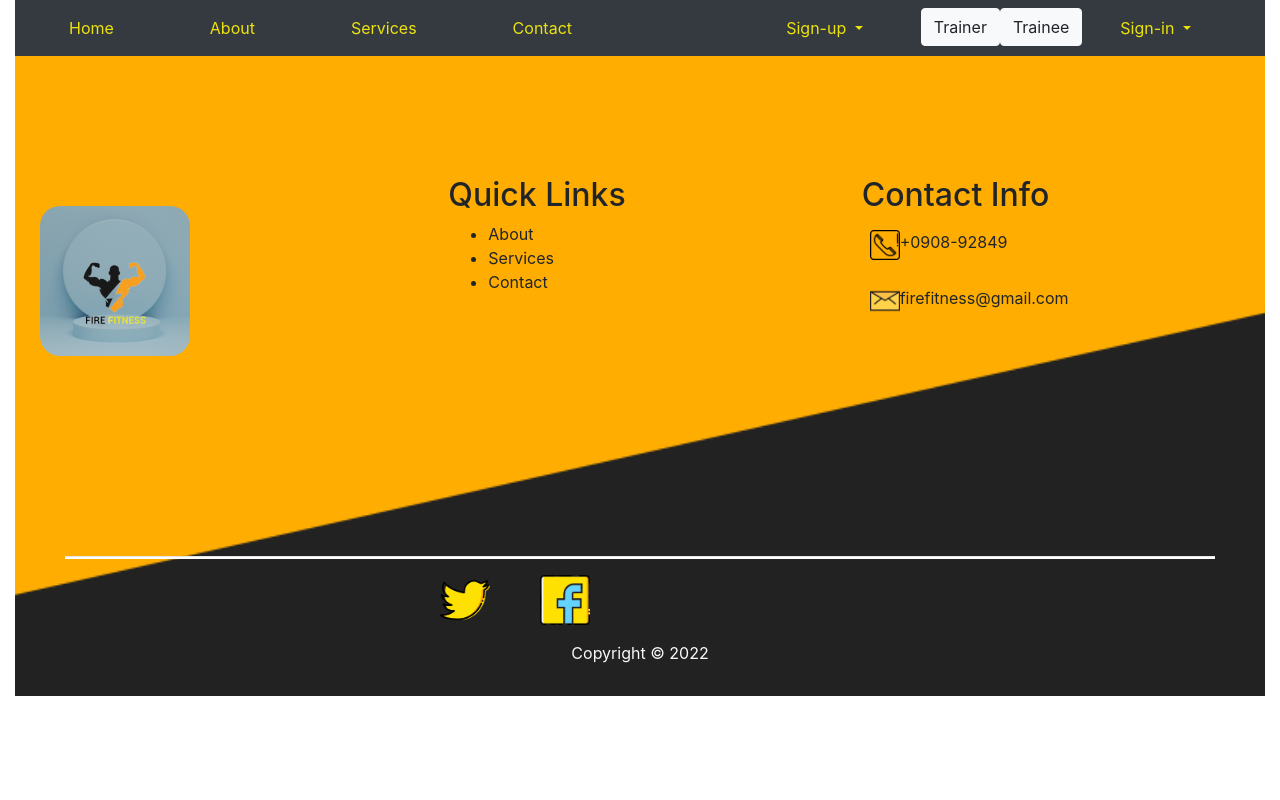
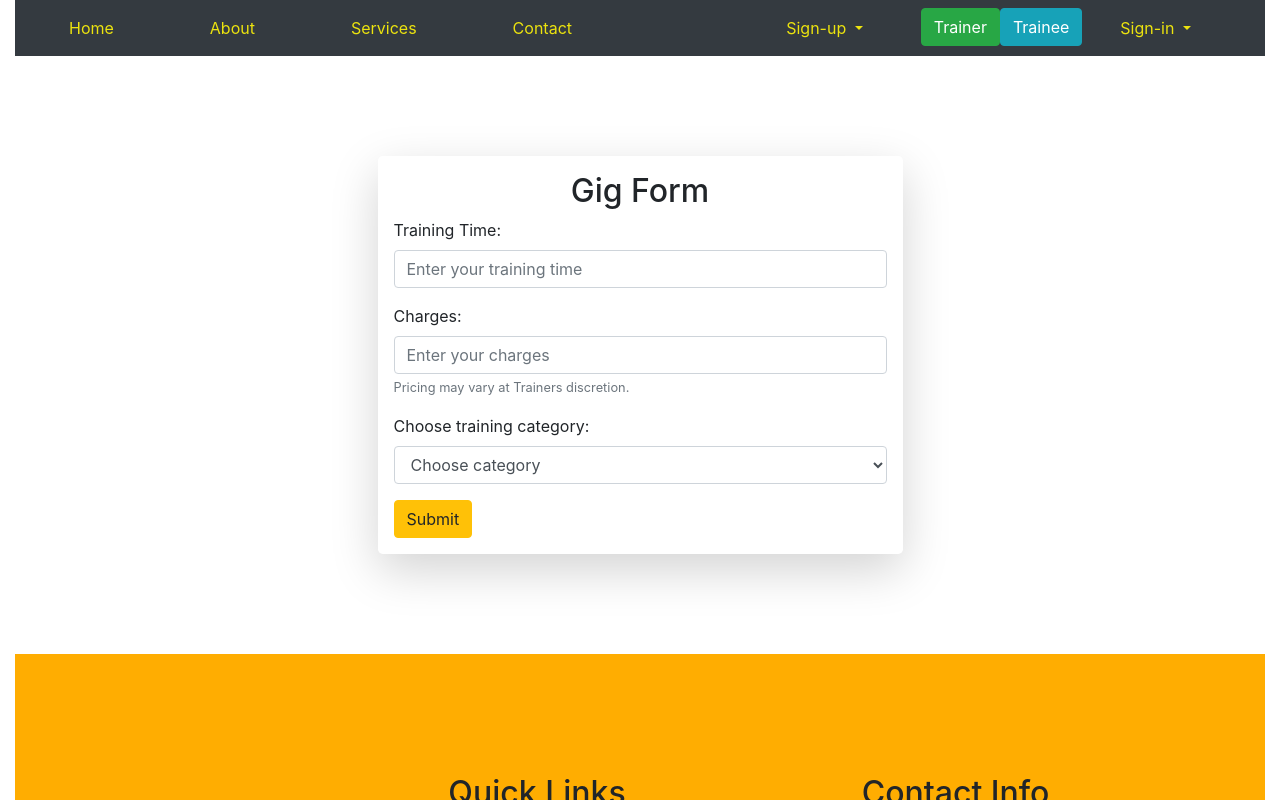
Before and after one commit to melodytowett/Keep-fit, an Angular app in the folder frontend/: page /create-gig in a window 1280 px wide. Before the commit this address led to /. Shown: the top 800 px of the page. Built offline with nearby package versions, Linux system fonts and the light colour scheme.

Commit message:
Finalizing on the Frontend

```diff
--- a/frontend/src/app/app-routing.module.ts
+++ b/frontend/src/app/app-routing.module.ts
@@ -3,11 +3,13 @@ import { RouterModule, Routes } from '@angular/router';
 import { TrainerComponent } from './trainer/trainer.component';
 import { TraineeComponent } from './trainee/trainee.component';
 import { HomeComponent } from './home/home.component';
+import { CreateGigComponent } from './create-gig/create-gig.component';
 
 const routes: Routes = [
   { path: 'trainer', component: TrainerComponent },
   { path: 'trainee', component: TraineeComponent },
-  { path: 'home', component: HomeComponent }
+  { path: 'home', component: HomeComponent },
+  { path: 'create-gig', component: CreateGigComponent }
 
 ];
 
--- a/frontend/src/app/app.module.ts
+++ b/frontend/src/app/app.module.ts
@@ -10,6 +10,7 @@ import { FooterComponent } from './footer/footer.component';
 import { TrainerComponent } from './trainer/trainer.component';
 import { TraineeComponent } from './trainee/trainee.component';
 import { HomeComponent } from './home/home.component';
+import { CreateGigComponent } from './create-gig/create-gig.component';
 
 
 @NgModule({
@@ -19,7 +20,8 @@ import { HomeComponent } from './home/home.component';
     FooterComponent,
     TrainerComponent,
     TraineeComponent,
-    HomeComponent
+    HomeComponent,
+    CreateGigComponent
   ],
   imports: [
     BrowserModule,
--- /dev/null
+++ b/frontend/src/app/create-gig/create-gig.component.css
@@ -0,0 +1,3 @@
+.gig-form {
+    margin: 100px;
+}
--- /dev/null
+++ b/frontend/src/app/create-gig/create-gig.component.html
@@ -0,0 +1,31 @@
+<div class="container-fluid">
+    <div class="gig-form d-flex justify-content-center">
+        <form class="w-50 shadow-lg p-3 rounded-lg">
+            <h2 class="light-yellow text-center">Gig Form</h2>
+            <div class="form-group">
+                <label for="exampleInputUsername1">Training Time:</label>
+                <input type="name" class="form-control" id="exampleInputName1" placeholder="Enter your training time">
+            </div>
+            <div class="form-group">
+                <label for="exampleInputEmail1">Charges:</label>
+                <input type="charges" class="form-control" id="exampleInputCharges1" aria-describedby="emailHelp"
+                    placeholder="Enter your charges">
+                <small id="emailHelp" class="form-text text-muted">Pricing may vary at Trainers discretion.
+                </small>
+            </div>
+            <div class="form-group">
+                <label for="exampleTrainingSelect1" data-live-search-placeholder="">Choose training category:</label>
+                <select class="form-control" id="exampleTrainingSelect1">
+                    <option value="" disabled selected hidden>Choose category</option>
+                    <option>Abs</option>
+                    <option>Back</option>
+                    <option>Cardio</option>
+                    <option>Chest</option>
+                </select>
+            </div>
+
+            <button type="submit" class="btn btn-warning">Submit</button>
+        </form>
+    </div>
+
+</div>
--- /dev/null
+++ b/frontend/src/app/create-gig/create-gig.component.ts
@@ -0,0 +1,15 @@
+import { Component, OnInit } from '@angular/core';
+
+@Component({
+  selector: 'app-create-gig',
+  templateUrl: './create-gig.component.html',
+  styleUrls: ['./create-gig.component.css']
+})
+export class CreateGigComponent implements OnInit {
+
+  constructor() { }
+
+  ngOnInit(): void {
+  }
+
+}
--- a/frontend/src/app/home/home.component.html
+++ b/frontend/src/app/home/home.component.html
@@ -35,7 +35,7 @@
                 <label for="exampleFormControlTextarea1">Message</label>
                 <textarea class="form-control" id="exampleFormControlTextarea1" rows="3" placeholder = "Enter your message"></textarea>
             </div>
-            <button type="submit" class="btn bg-light-yellow">Submit</button>
+            <button type="submit" class="btn btn-warning">Submit</button>
           </form>
     </div>
 
--- a/frontend/src/app/navigation-bar/navigation-bar.component.html
+++ b/frontend/src/app/navigation-bar/navigation-bar.component.html
@@ -33,10 +33,11 @@
                 </li>
 
                 <div>
-                    <a routerLink="/trainer"><button type="button" class="btn btn-light">Trainer</button></a>
+                    <a routerLink="/trainer"><button type="button" class="btn btn-success">Trainer</button></a>
                 </div>
+
                 <div>
-                    <a routerLink="/trainee"><button type="button" class="btn btn-light">Trainee</button></a>
+                    <a routerLink="/trainee"><button type="button" class="btn btn-info">Trainee</button></a>
                 </div>
 
                 <li class="nav-item dropdown">
--- a/frontend/src/app/trainer/trainer.component.html
+++ b/frontend/src/app/trainer/trainer.component.html
@@ -134,6 +134,8 @@
     </div>
 </div>
 <div class="creating-gigs">
-    <button type="button">Create Gig</button>
+    <div>
+        <a routerLink="/create-gig"><button type="button" class="btn btn-warning">Create Gig</button></a>
+    </div>
 </div>
 </div>
```
Also changed, not shown: 1 other file (tests, documents, lock files or other folders).
